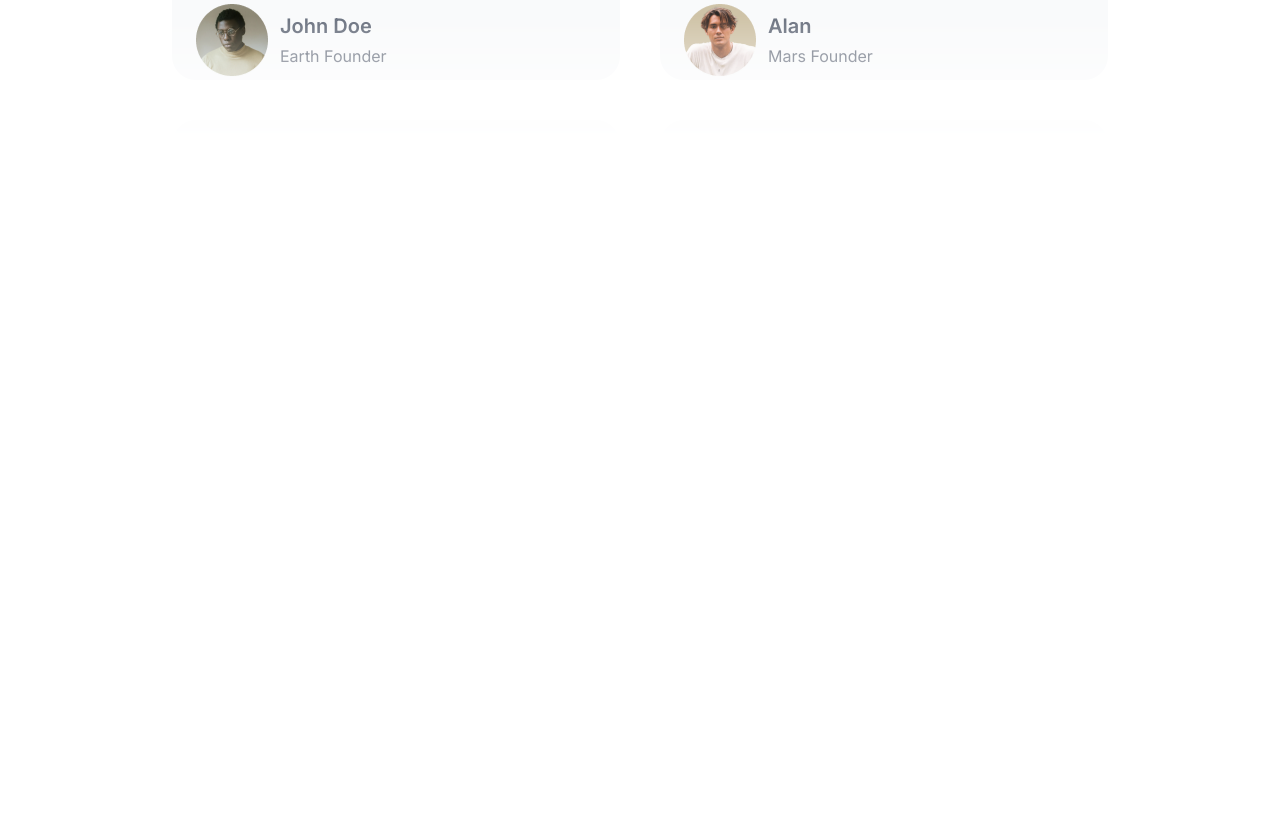
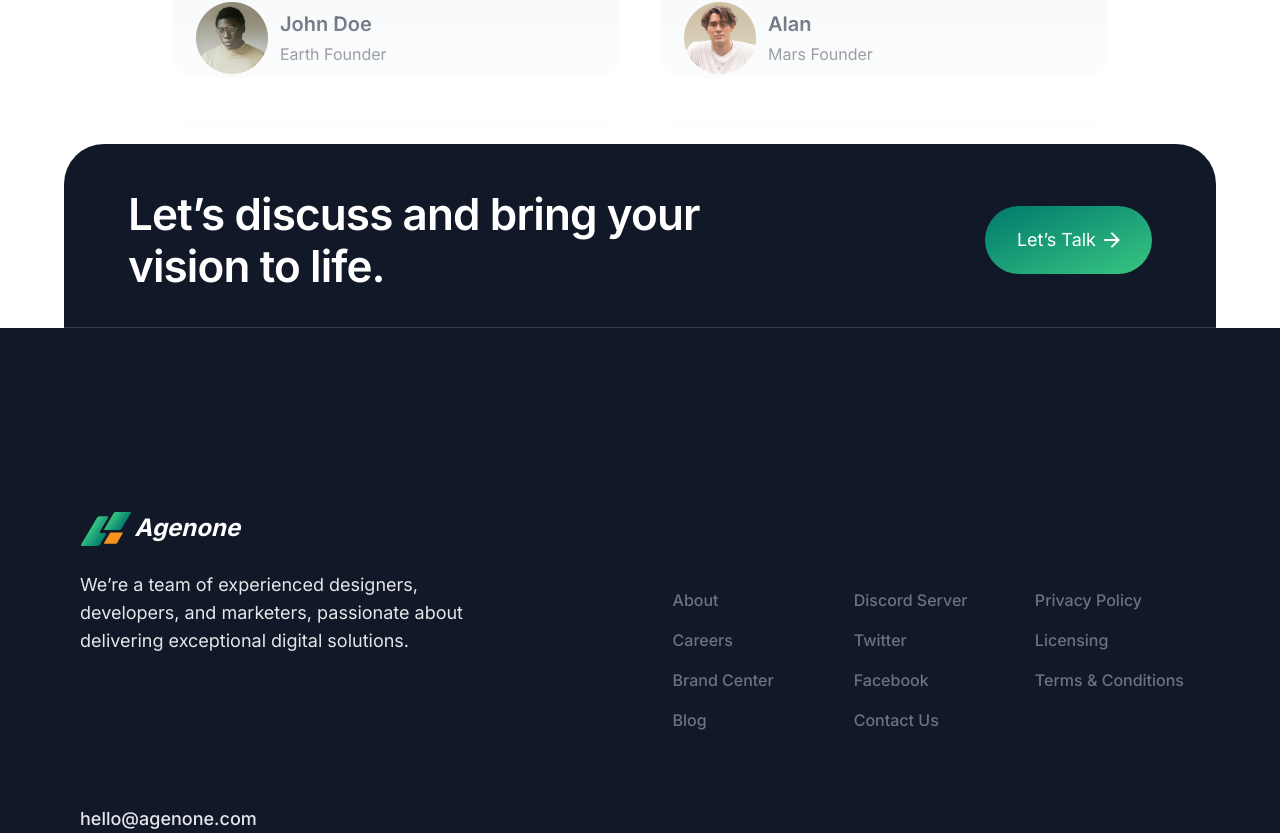
Before and after one commit to RaihanSyahSP/agenone, a Next.js app: page / in a window 1280 px wide. Shown: the part 4714-5547 px from the top of the page. Before the commit the page ends 4858 px from the top, so only its background shows below. Built offline with nearby package versions, Linux system fonts and the light colour scheme; grey boxes are pictures that could not be loaded.

Commit message:
feat: add footer

```diff
--- a/src/app/layout.tsx
+++ b/src/app/layout.tsx
@@ -1,4 +1,5 @@
 import Navbar from '@/components/layout/Navbar'
+import Footer from '@/components/layout/Footer'
 import './globals.css'
 import type { Metadata } from 'next'
 import { Inter } from 'next/font/google'
@@ -21,6 +22,7 @@ export default function RootLayout({
       <body className={inter.className} suppressHydrationWarning={true}>
         <Navbar />
         {children}
+        <Footer />
       </body>
     </html>
   );
--- a/src/components/index.ts
+++ b/src/components/index.ts
@@ -2,11 +2,13 @@ import { Accordion } from "./accordion";
 import AchievementsCard from "./achievementsCard";
 import Tabs from "./tabs";
 import TestimonialCard from "./testimonialCard";
+import Footer from "./layout/Footer";
 
 
 export {
     Accordion,
     AchievementsCard,
     Tabs,
-    TestimonialCard
+    TestimonialCard,
+    Footer
 }
--- /dev/null
+++ b/src/components/layout/Footer.tsx
@@ -0,0 +1,126 @@
+import React from 'react'
+import Button from '../button';
+import { LogoIcon, RightIconButton } from '@/assets';
+import { cn } from '@/lib/utils';
+
+const HeadlineFooter = () => {
+  return (
+    <div className="bg-gray-900 mx-16 max-h-[184px] rounded-t-[40px] border-b border-gray-700">
+      <div className="flex justify-between items-center max-w-5xl mx-auto py-11">
+        <div className="max-w-[600px]">
+          <h1 className="text-6xl-semibold text-white">Let’s discuss and bring your vision to life.</h1>
+        </div>
+        <div>
+          <Button isIcon={true} rightIcon={<RightIconButton />} size={"lg"}>
+            Let&rsquo;s Talk
+          </Button>
+        </div>
+      </div>
+    </div>
+  );
+}
+
+const FooterNav = () => {
+  return (
+    <div className="min-h-[505px] bg-gray-900 text-white pt-[184px] flex justify-between px-[80px]">
+      <div className="flex flex-col justify-between max-w-[413px] gap-[40px]">
+        <div className="flex flex-col gap-[25px] h-[143px]">
+          <a href="#" className={cn("flex justify-between w-40")}>
+            <LogoIcon />
+            <p className={cn("text-white font-bold italic text-2xl")}>Agenone</p>
+          </a>
+          <p className="text-lg-regular text-gray-200">We&rsquo;re a team of experienced designers, developers, and marketers, passionate about delivering exceptional digital solutions.</p>
+        </div>
+        <p className="text-lg-medium text-gray-200">hello@agenone.com</p>
+      </div>
+      <div>
+        <div className="grid grid-cols-2 gap-8 px-4 py-6 lg:py-8 md:grid-cols-3">
+          <div>
+            <h2 className="mb-6 text-sm font-semibold text-gray-900 uppercase dark:text-white">Menu</h2>
+            <ul className="text-gray-500 dark:text-gray-400 font-medium">
+              <li className="mb-4">
+                <a href="#" className=" hover:underline">
+                  About
+                </a>
+              </li>
+              <li className="mb-4">
+                <a href="#" className="hover:underline">
+                  Careers
+                </a>
+              </li>
+              <li className="mb-4">
+                <a href="#" className="hover:underline">
+                  Brand Center
+                </a>
+              </li>
+              <li className="mb-4">
+                <a href="#" className="hover:underline">
+                  Blog
+                </a>
+              </li>
+            </ul>
+          </div>
+          <div>
+            <h2 className="mb-6 text-sm font-semibold text-gray-900 uppercase dark:text-white">Support</h2>
+            <ul className="text-gray-500 dark:text-gray-400 font-medium">
+              <li className="mb-4">
+                <a href="#" className="hover:underline">
+                  Discord Server
+                </a>
+              </li>
+              <li className="mb-4">
+                <a href="#" className="hover:underline">
+                  Twitter
+                </a>
+              </li>
+              <li className="mb-4">
+                <a href="#" className="hover:underline">
+                  Facebook
+                </a>
+              </li>
+              <li className="mb-4">
+                <a href="#" className="hover:underline">
+                  Contact Us
+                </a>
+              </li>
+            </ul>
+          </div>
+          <div>
+            <h2 className="mb-6 text-sm font-semibold text-gray-900 uppercase dark:text-white">Social Media</h2>
+            <ul className="text-gray-500 dark:text-gray-400 font-medium">
+              <li className="mb-4">
+                <a href="#" className="hover:underline">
+                  Privacy Policy
+                </a>
+              </li>
+              <li className="mb-4">
+                <a href="#" className="hover:underline">
+                  Licensing
+                </a>
+              </li>
+              <li className="mb-4">
+                <a href="#" className="hover:underline">
+                  Terms &amp; Conditions
+                </a>
+              </li>
+            </ul>
+          </div>
+        </div>
+
+      </div>
+    </div>
+  );
+
+}
+
+
+const Footer = () => {
+  return (
+    <footer>
+      <HeadlineFooter />
+      <FooterNav />
+    </footer>
+  );
+}
+
+export default Footer
```
